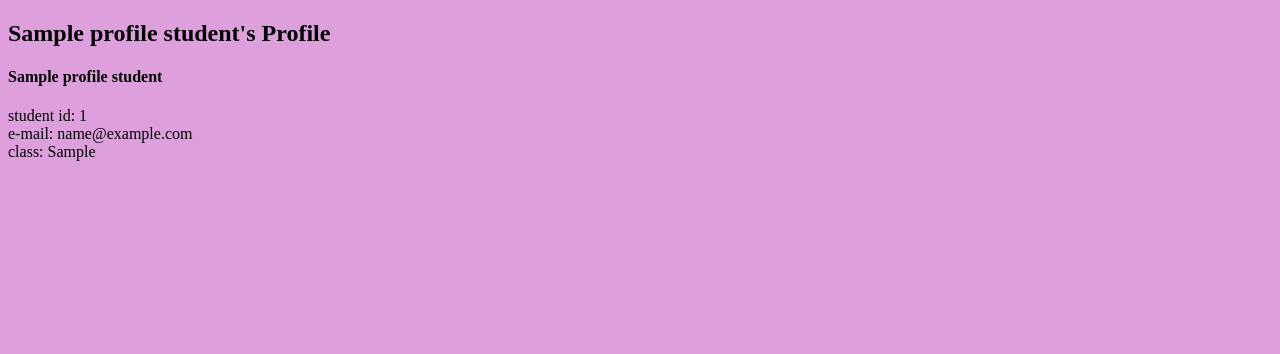
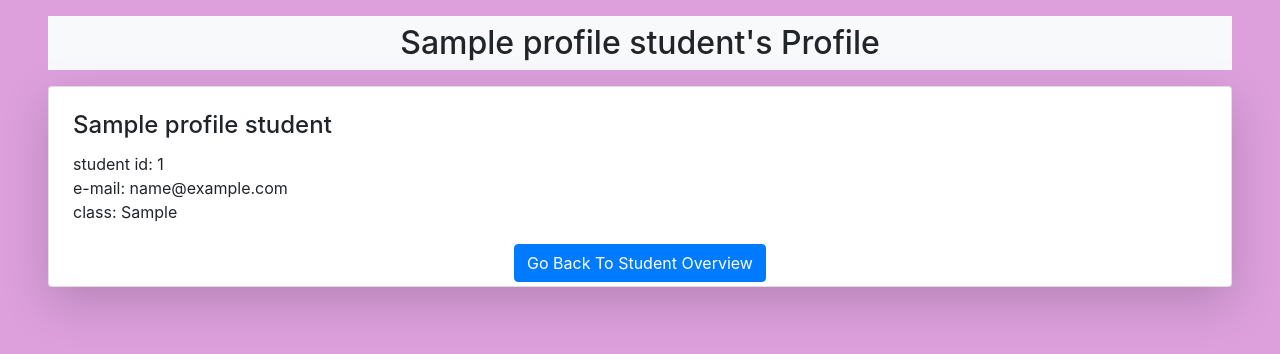
Before and after one commit to MonoraxXiV/php-crud, a PHP site: template View/StudentProfileView.php in a window 1280 px wide. Shown: the top 354 px of the page. Run offline with PHP 8.4, Linux system fonts and the light colour scheme; the template is opened without the code that fills it: most values are stand-ins (such as "Sample title", 1, 10 or a date in 2020).

Commit message:
adding return buttons, adding profile buttons for teacher

```diff
--- a/View/StudentProfileView.php
+++ b/View/StudentProfileView.php
@@ -8,6 +8,7 @@
     <meta name="viewport"
           content="width=device-width, user-scalable=no, initial-scale=1.0, maximum-scale=1.0, minimum-scale=1.0">
     <meta http-equiv="X-UA-Compatible" content="ie=edge">
+    <link rel="stylesheet" href="https://cdn.jsdelivr.net/npm/bootstrap@4.5.3/dist/css/bootstrap.min.css" integrity="sha384-TX8t27EcRE3e/ihU7zmQxVncDAy5uIKz4rEkgIXeMed4M0jlfIDPvg6uqKI2xXr2" crossorigin="anonymous">
     <title>Student Profile</title>
 </head>
 <body>
@@ -26,6 +27,7 @@
             class: <?php echo $profileStudent['student_class'] ?>
         </p>
     </div>
+    <button type="submit" name="backToStudent" class="btn btn-primary m-auto">Go Back To Student Overview</button>
 </div>
 
 <script src="https://code.jquery.com/jquery-3.5.1.slim.min.js" integrity="sha384-DfXdz2htPH0lsSSs5nCTpuj/zy4C+OGpamoFVy38MVBnE+IbbVYUew+OrCXaRkfj" crossorigin="anonymous"></script>
--- a/View/TeacherView.php
+++ b/View/TeacherView.php
@@ -18,12 +18,14 @@
         <td>NAME</td>
         <td>EMAIL</td>
         <td>CLASS</td>
+        <td>PROFILE</td>
         <?php foreach ($showTeachers as $Teacher): ?>
             <tr>
                 <td><?php echo $Teacher['teacher_id'] ?></td>
                 <td><?php echo $Teacher['teacher_name'] ?></td>
                 <td><?php echo $Teacher['teacher_email']  ?></td>
                 <td><?php echo $Teacher['teacher_class']  ?></td>
+                <td><a href="?teacher=<?=$Teacher["teacher_id"]?>"><button type="button" name="TeacherId" class="btn btn-primary">Profile</button></td></a>
                 <td><button type="submit" name="editTeacherRow" class="btn btn-primary">Edit</button></td>
                 <td> <button type="submit" name="deleteTeacherRow" class="btn btn-primary">Delete</button></td>
             </tr>
```
Also changed, not shown: View/TeacherProfileView.php (+10 -5 lines).
